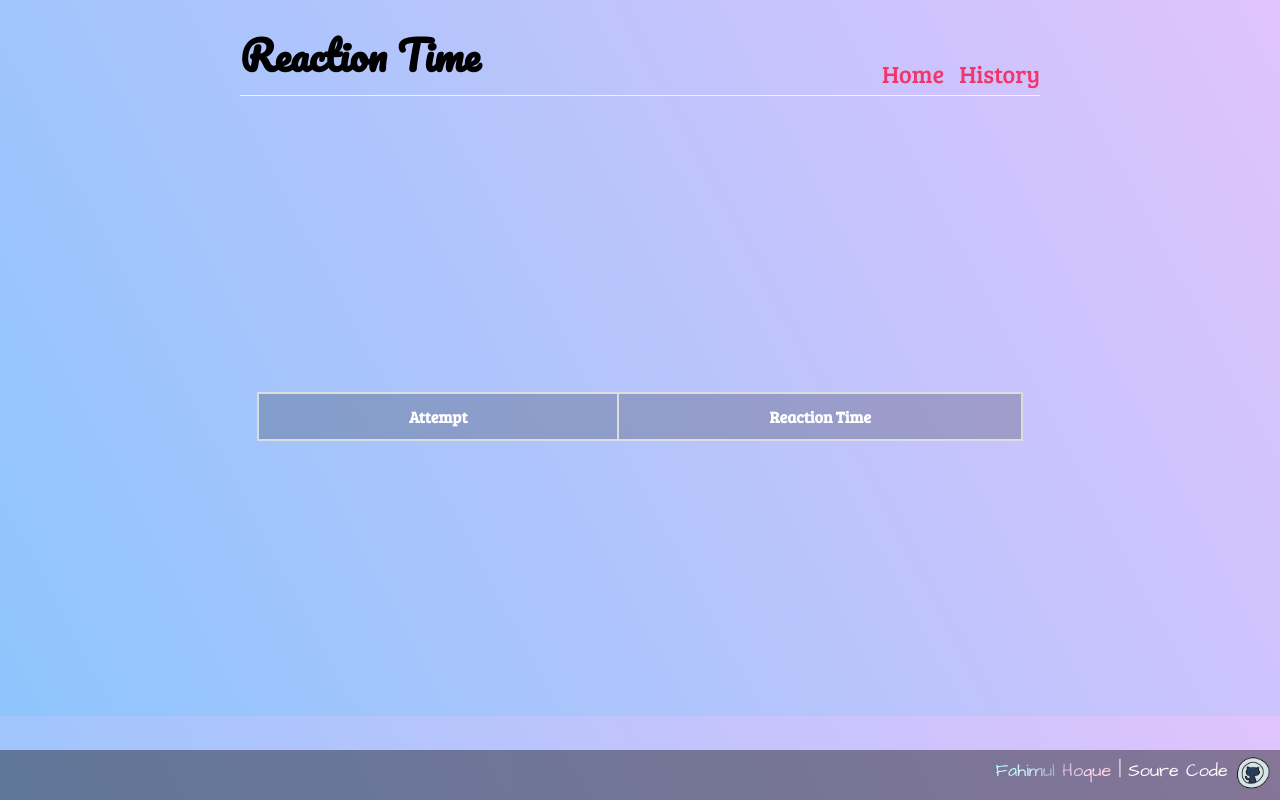
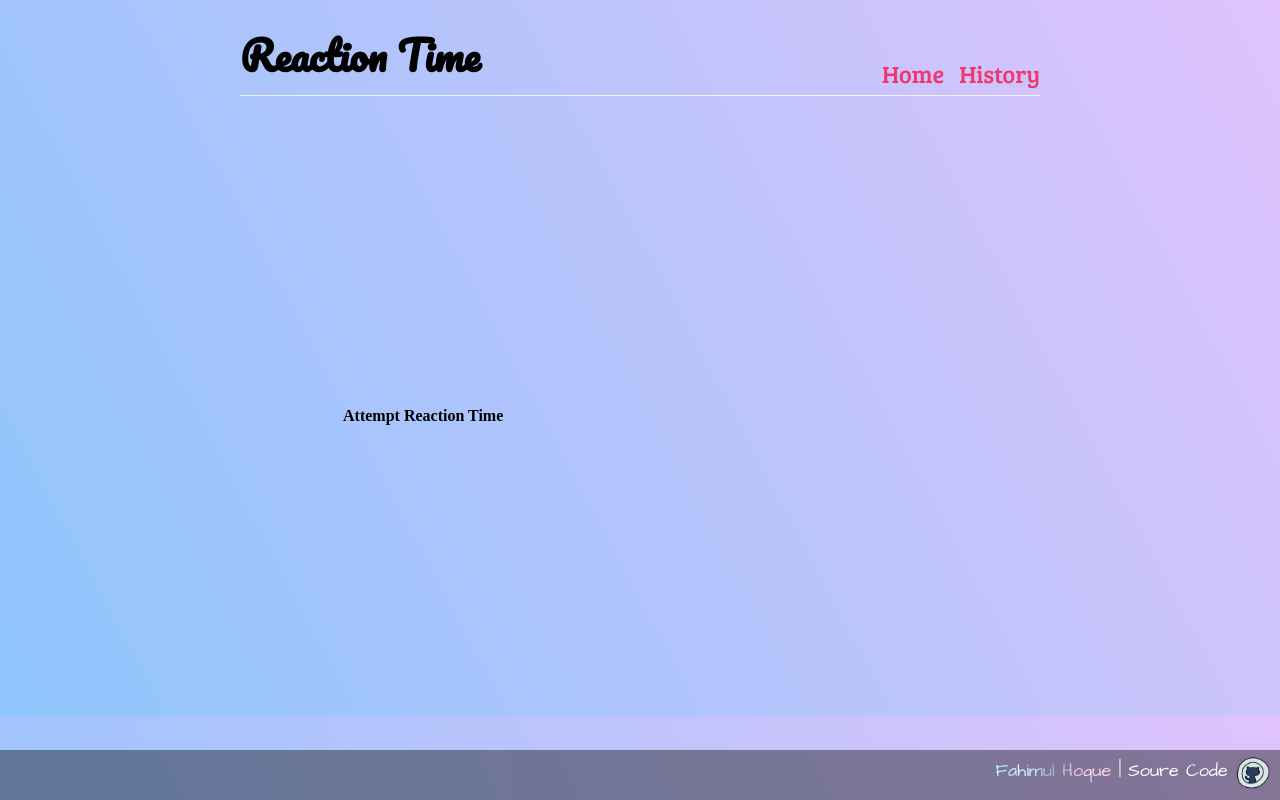
Before and after one commit to FHShubho/Reaction_Time, a React (Create React App) app: page /Scoreboard in a window 1280 px wide. Built offline with nearby package versions, Linux system fonts and the light colour scheme; a web font is replaced by a local one.

Commit message:
colums style to show history

```diff
--- a/src/index.css
+++ b/src/index.css
@@ -129,28 +129,32 @@ body {
 }
 
 #score_card {
-  font-family: 'Bree Serif', serif;
-  border-collapse: collapse;
-  /* width: 100%; */
+  width:600px;
+  margin:0 auto;
 }
 
-#score_card td, #score_card th {
-  border: 2px solid #ddd;
-  padding-left: 150px;
-  padding-right: 150px;
-  padding-top: 12px;
-  padding-bottom: 12px;
+#left_col {
+  font-family: 'Bree Serif', serif;
+  font-size: large;
+  line-height: 1.6;
+  float:left;
+  width:300px;
+  text-align: center;
 }
 
-/* #score_card tr:nth-child(even){background-color: #f2f2f2;} */
-
-
-#score_card th {
-  padding-top: 12px;
-  padding-bottom: 12px;
-  text-align: left;
-  background-color: rgba(0,0,0, 0.2);
-  color: white;
-  height: fit-content;
+#right_col {
+  font-family: 'Bree Serif', serif;
+  font-size: large;
+  line-height: 1.6;
+  float:right;
+  width:300px;
   text-align: center;
 }
+
+#left_col h2 {
+  margin-bottom: 0px;
+}
+
+#right_col h2 {
+  margin-bottom: 0px;
+}
```
